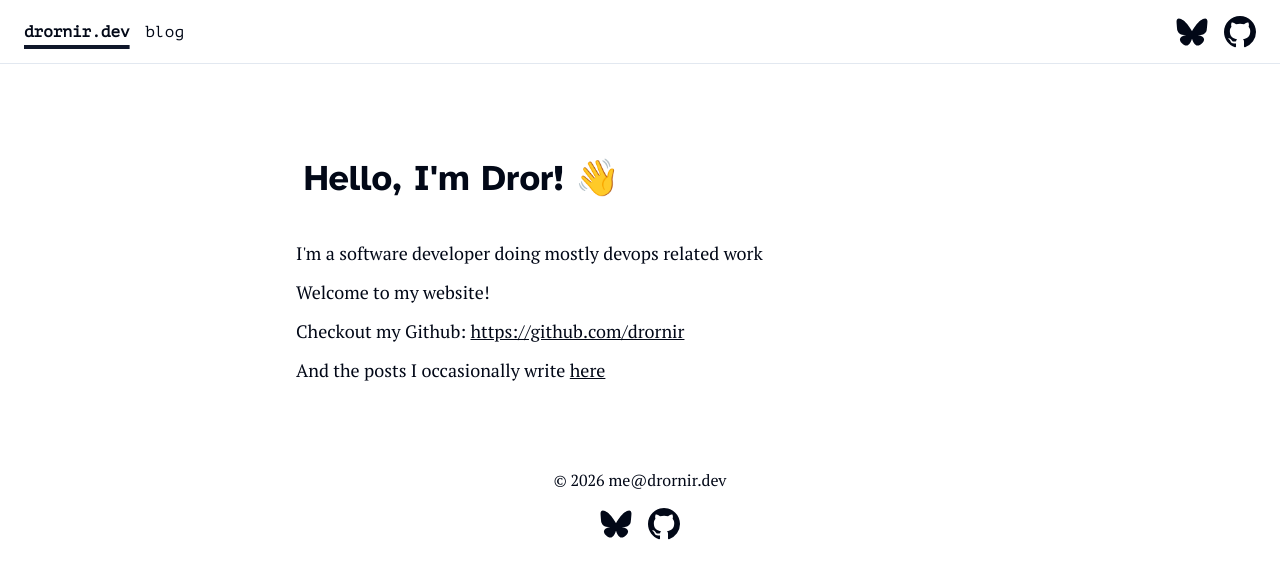
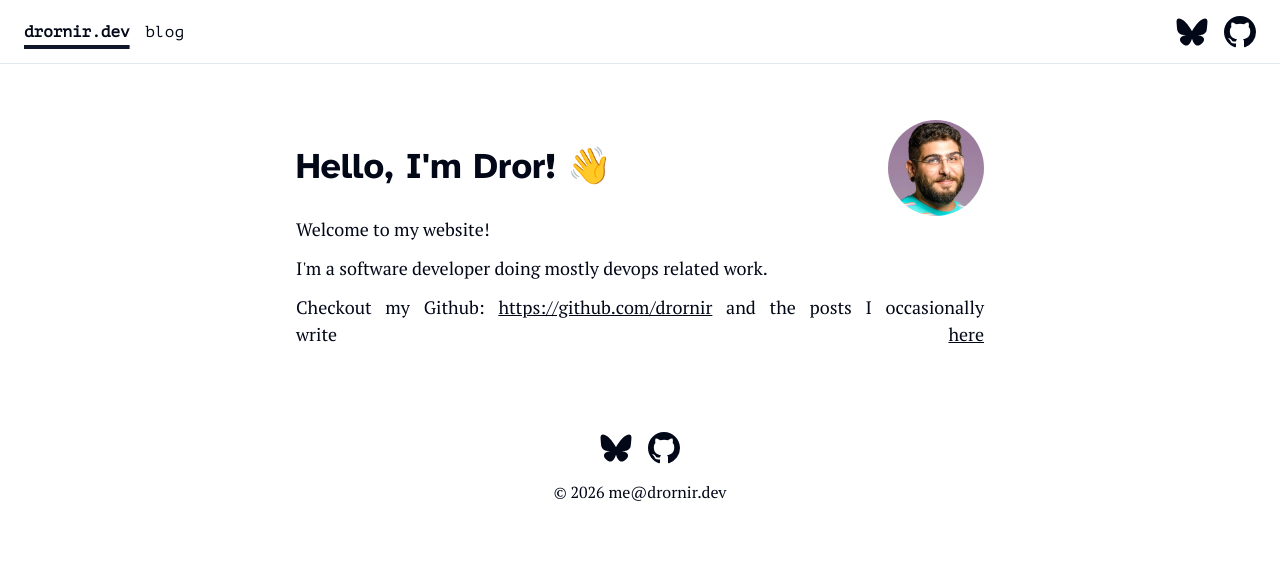
Before and after one commit to drornir/website, an Astro site in the folder astro/my-shadcn/: page / in a window 1280 px wide. Built offline with nearby package versions, Linux system fonts and the light colour scheme; Astro itself is replaced by a stand-in of ours.

Commit message:
homepage

```diff
--- a/astro/my-shadcn/src/components/Footer.astro
+++ b/astro/my-shadcn/src/components/Footer.astro
@@ -3,10 +3,6 @@
 ---
 
 <footer class="grid justify-items-center gap-4 py-4">
-  <div>
-    &copy; {today.getFullYear()}
-    <a href="mailto:me@drornir.dev">me@drornir.dev</a>
-  </div>
   <div class="flex gap-4">
     <a href="https://bsky.app/profile/drornir.dev" target="_blank">
       <span class="sr-only">My Bluesky</span>
@@ -26,4 +22,8 @@
       >
     </a>
   </div>
+  <div>
+    &copy; {today.getFullYear()}
+    <a href="mailto:me@drornir.dev">me@drornir.dev</a>
+  </div>
 </footer>
--- a/astro/my-shadcn/src/pages/index.astro
+++ b/astro/my-shadcn/src/pages/index.astro
@@ -3,17 +3,19 @@
 ---
 
 <HTML>
-  <main class="mx-auto max-w-3xl px-4 py-8">
+  <main class="mx-auto flex max-w-3xl flex-col px-4 py-8">
     <div class="my-astro-content">
-      <h1 class="my-8 rounded-md bg-card p-2 text-4xl">Hello, I'm Dror! 👋</h1>
+      <div class="flex items-center justify-between">
+        <h1 class="my-0 rounded-md bg-card text-4xl">Hello, I'm Dror! 👋</h1>
+        <img src="/me.jpg" class="my-0 ms-auto w-24 rounded-full" />
+      </div>
       <article class="">
-        <p>I'm a software developer doing mostly devops related work</p>
-        <p>Welcome to my website!</p>
+        <p class="mt-0">Welcome to my website!</p>
+        <p>I'm a software developer doing mostly devops related work.</p>
         <p>
           Checkout my Github: <a href="https://github.com/drornir">https://github.com/drornir</a>
-        </p>
-        <p>
-          And the posts I occasionally write <a href="/posts">here</a>
+
+          and the posts I occasionally write <a href="/posts">here</a>
         </p>
       </article>
     </div>
```
